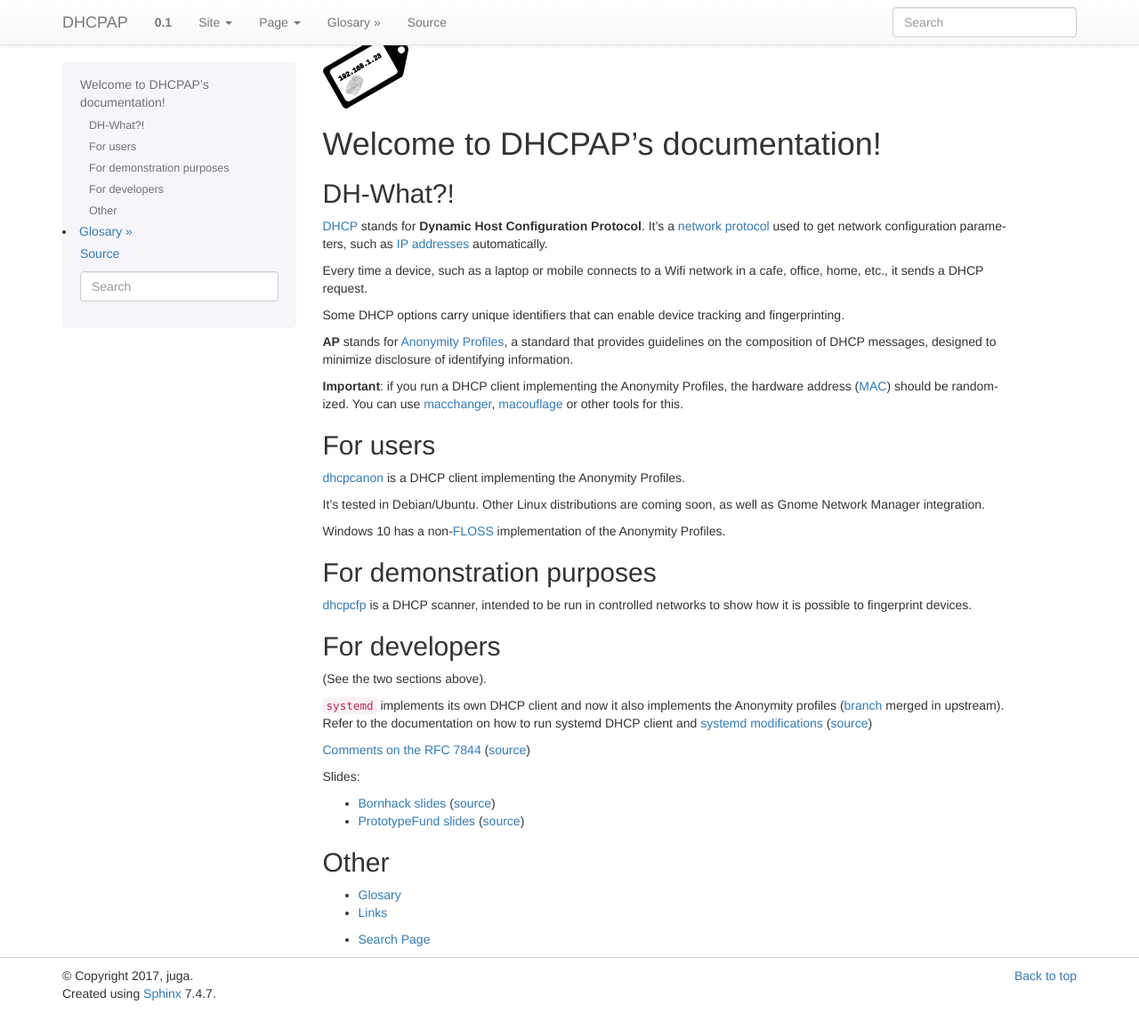
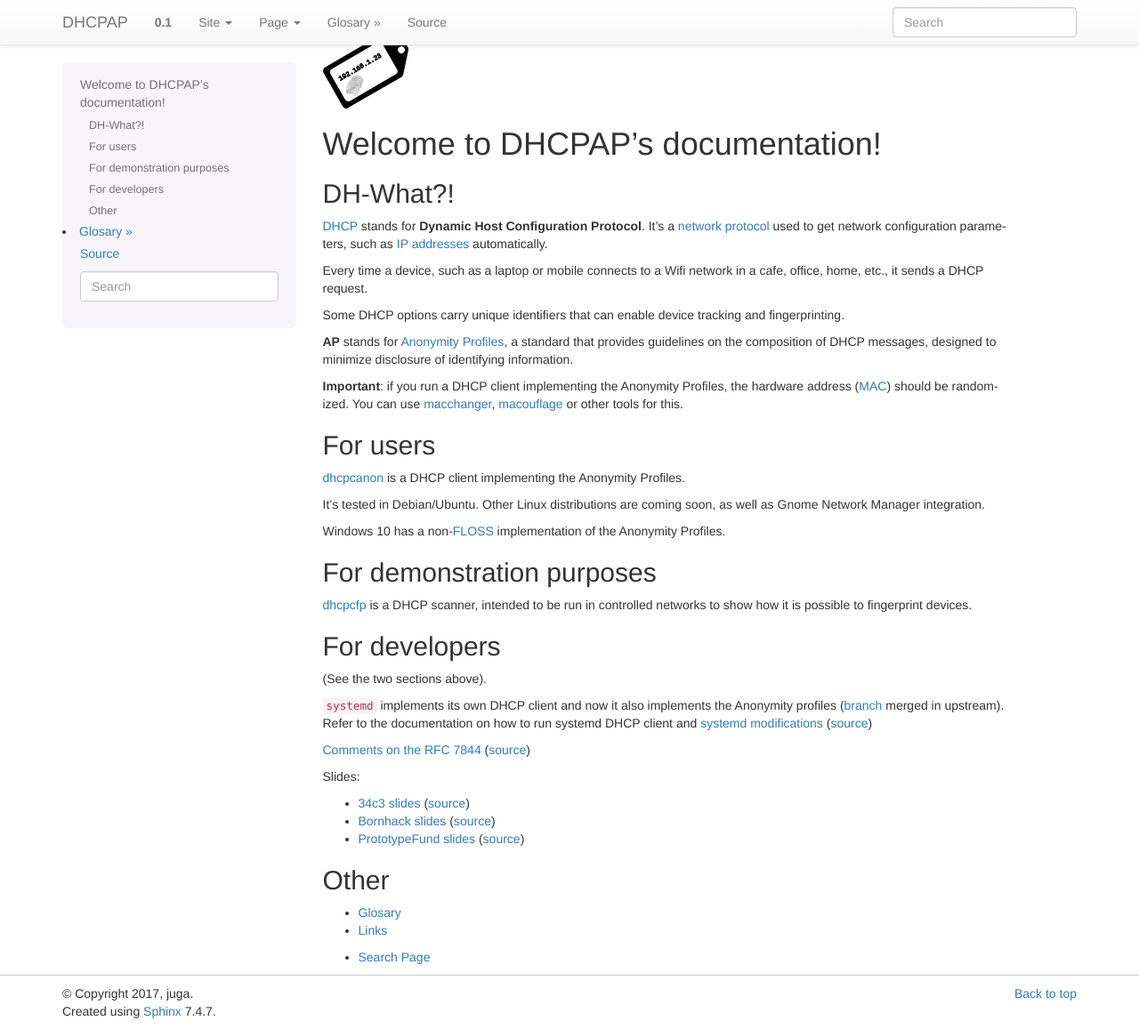
Before and after one commit to DHCPAP/dhcpap.github.io, a Sphinx documentation site: the page built from docs/source/index.rst, in a window 1280 px wide and 1157 px high. Shown: the whole window at 89% size. Built offline with Sphinx 7.4.7, drawn with Linux system fonts in a browser that asks for light colours.

Commit message:
Add 34c3 slides link

```diff
--- a/docs/source/index.rst
+++ b/docs/source/index.rst
@@ -71,6 +71,8 @@
 
 Slides:
 
+* `34c3 slides <https://juga0.github.io/dhcpap_34c3_slides/>`__
+  (`source <https://github.com/juga0/dhcpap_34c3_slides/>`__)
 * `Bornhack slides <https://dhcpap.github.io/dhcpap_hax_slides/>`__
   (`source <https://github.com/DHCPAP/dhcpap_hax_slides>`__)
 * `PrototypeFund slides <https://dhcpap.github.io/dhcpcanon_p_slides/>`__
```
